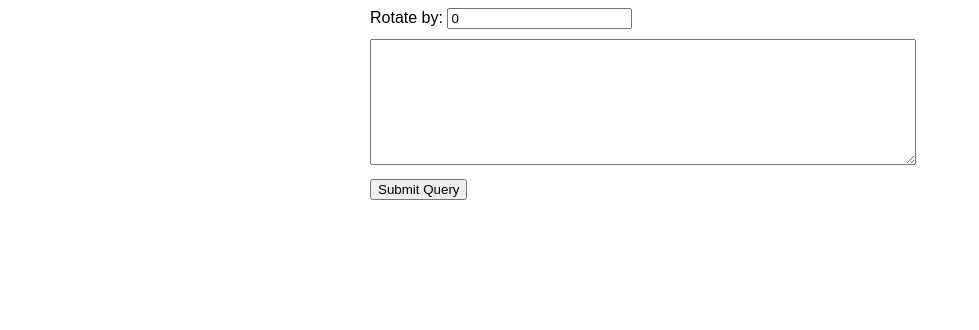
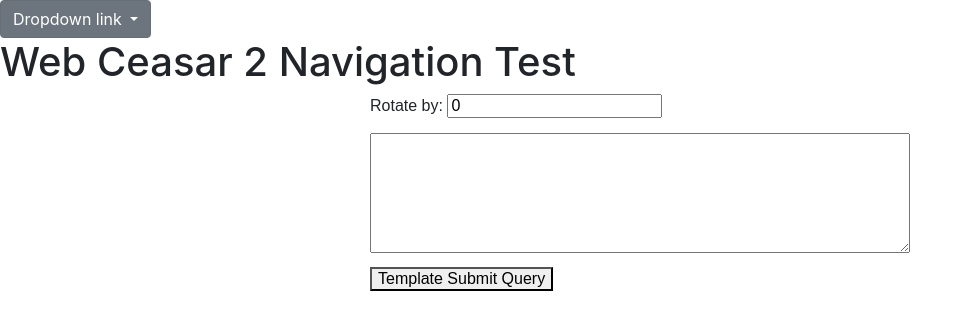
Before and after one commit to sharon-launchcode/web-caesar-2, a Flask app: page / in a window 1280 px wide. Shown: the top 330 px of the page, without its empty margins (0-979 px from the left). Run offline with Flask 2, Linux system fonts and the light colour scheme; some libraries are stand-ins or nearby versions.

Commit message:
added base reference

```diff
--- a/main.py
+++ b/main.py
@@ -38,11 +38,15 @@ form = """
 </html>
 """
 
+#@app.route("/")
+#def index():
+    #return form.format("")
+    #return form
+    #return form without above knocks out css
+
 @app.route("/")
 def index():
-    return form.format("")
-    #return form
-    #return form without above knocks out css
+    return render_template("index.html")
 
 @app.route("/", methods=['POST'])
 def encrypt():
--- a/templates/base.html
+++ b/templates/base.html
@@ -4,11 +4,29 @@
     <title>Web Caesar 2 | navigation</title>
     <!-- See video Variable Expressions in Jinja2 Templates time frame 2:20 -->
     <!-- single curly braces -->
+    <title>Navigation Bar Test</title>
+    <link rel="stylesheet" type="text/css"
+          href="{{url_for('static', filename='bootstrap-4.0.0-beta.3-dist/css/bootstrap.min.css')}}"/>
+    <script type="text/javascript"
+            src="{{ url_for('static', filename='bootstrap-4.0.0-beta.3-dist/js/bootstrap.min.js') }}"></script>
     <style>
       .error {color:red; }
     </style>
   </head>
   <body>
+    <nav>
+      <div class="dropdown show">
+          <a class="btn btn-secondary dropdown-toggle" href="#" role="button" id="dropdownMenuLink" data-toggle="dropdown" aria-haspopup="true" aria-expanded="false">
+            Dropdown link
+          </a>
+
+          <div class="dropdown-menu" aria-labelledby="dropdownMenuLink">
+            <a class="dropdown-item" href="#">Action</a>
+            <a class="dropdown-item" href="#">Another action</a>
+            <a class="dropdown-item" href="#">Something else here</a>
+          </div>
+        </div>
+        </nav>
     <h1>Web Ceasar 2 Navigation Test</h1>
    <!-- seems similar to WordPress get template_part() -->
     {% block content %}
--- a/templates/index.html
+++ b/templates/index.html
@@ -1,8 +1,12 @@
+{% extends "base.html" %}
+{% block content %}
+<!--
 <!DOCTYPE html>
 
 <html>
     <head>
         <link rel="stylesheet" media="screen" href="{{ url_for('static', filename='bootstrap.min.css') }}">
+    -->
         <style>
             form {
                 background-color"#eee;
@@ -28,5 +32,6 @@
             <button type="submit" value="submit">Template Submit Query</button>
 
         </form>
-    </body>
-</html>
+    <!-- </body>
+</html>  -->
+{% endblock %}
```
Also changed, not shown: 3 other files.
